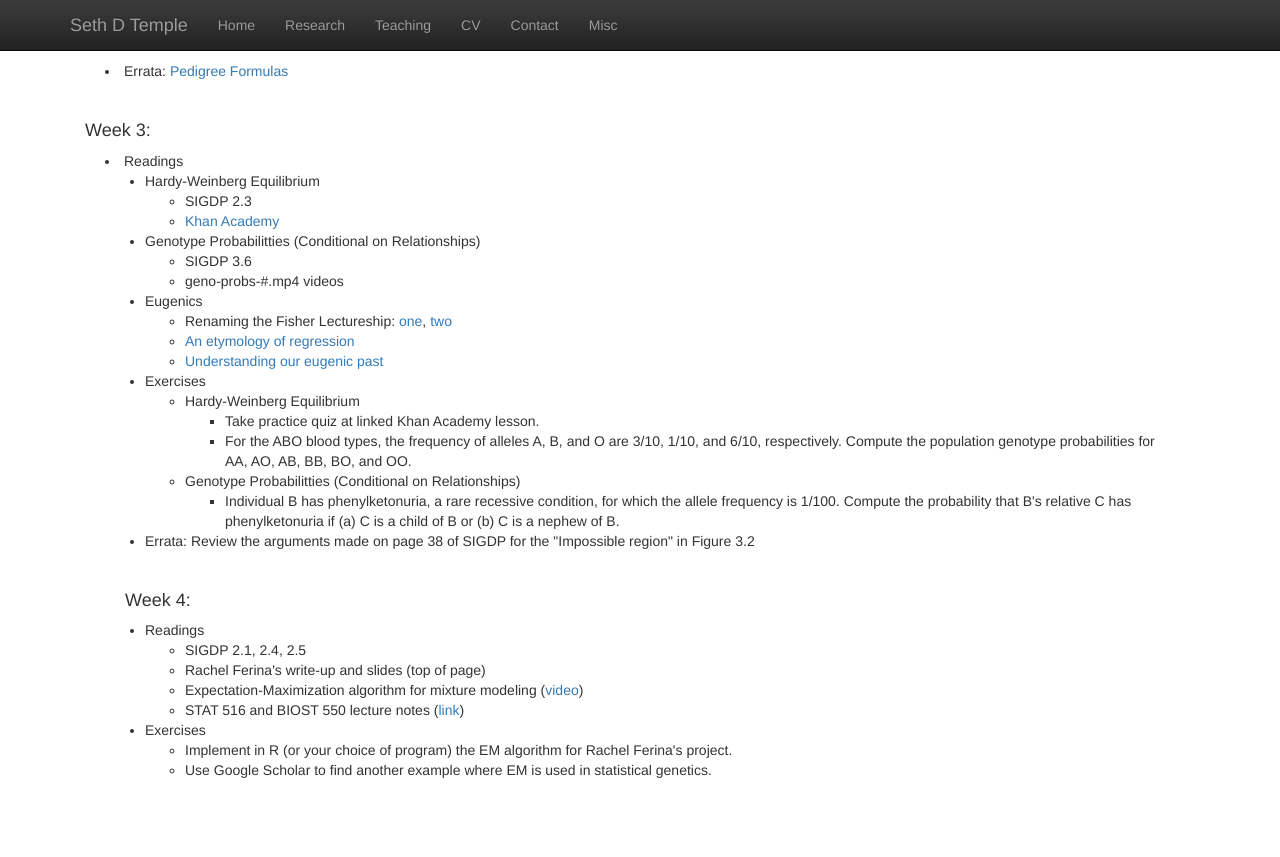
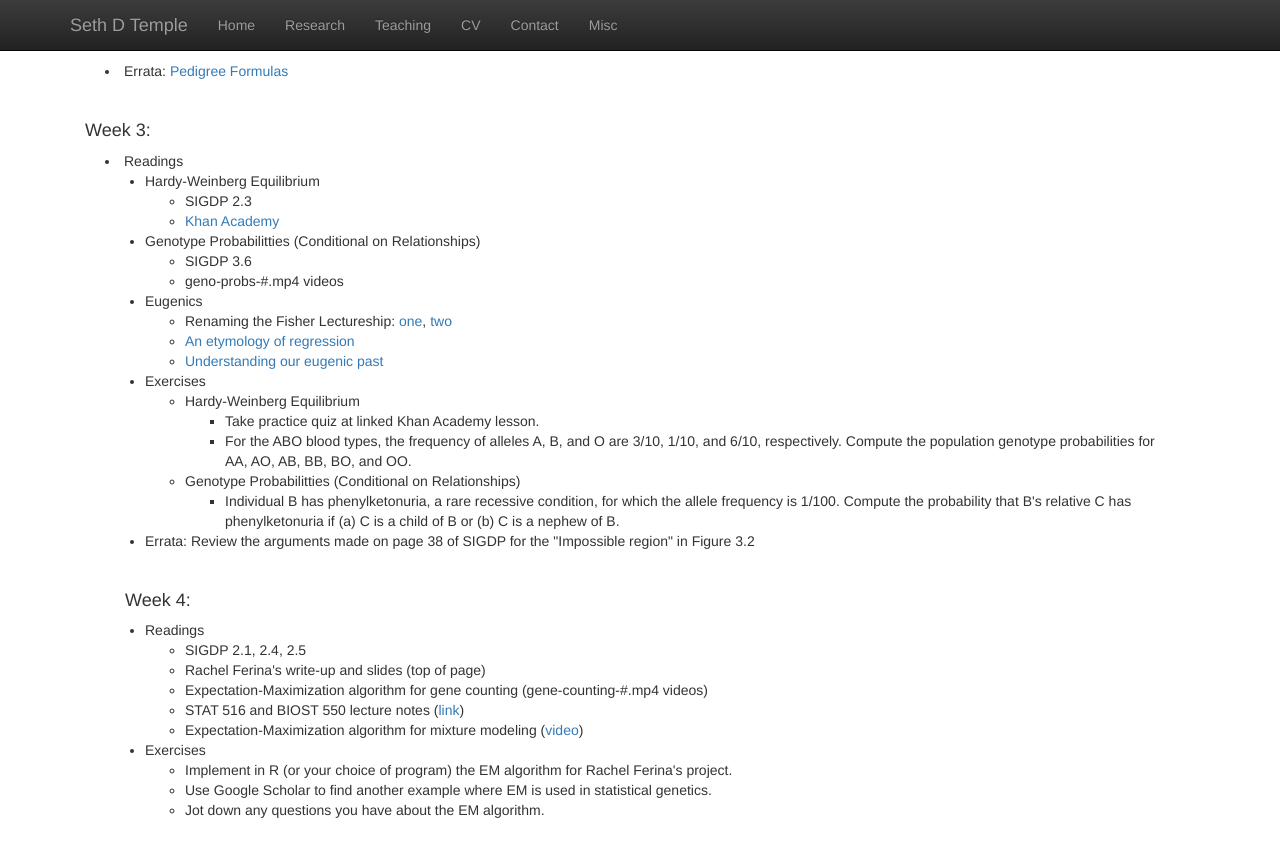
Before and after one commit to sdtemple/sdtemple.github.io, a Jekyll site: the page built from statgen1.html, in a window 1280 px wide and 900 px high, scrolled down 1378 px. Shown: the top 857 px of the window. Built offline with Jekyll 4.4.1, drawn with Linux system fonts in a browser that asks for light colours; nearby versions of some CDN libraries; library files that are not in the unit come from our copies.

Commit message:
Update statgen1.html

```diff
--- a/statgen1.html
+++ b/statgen1.html
@@ -139,13 +139,15 @@ Some assignments will be formally submitted to Canvas for course credit.<br/><br
     <ul>
         <li style="padding:0px;margin:0px 20px 0px;"> SIGDP 2.1, 2.4, 2.5 </li>
         <li style="padding:0px;margin:0px 20px 0px;"> Rachel Ferina's write-up and slides (top of page) </li>
+        <li style="padding:0px;margin:0px 20px 0px;"> Expectation-Maximization algorithm for gene counting (gene-counting-#.mp4 videos) </li>
+        <li style="padding:0px;margin:0px 20px 0px;"> STAT 516 and BIOST 550 lecture notes (<a href="https://sdtemple.github.io/files/em_algorithm_abo.pdf">link</a>) </li>
         <li style="padding:0px;margin:0px 20px 0px;"> Expectation-Maximization algorithm for mixture modeling (<a href="https://www.youtube.com/watch?v=DODphRRL79c">video</a>) </li>
-        <li style="padding:0px;margin:0px 20px 0px;"> STAT 516 and BIOST 550 lecture notes (<a href="https://sdtemple.github.io/files/em_algorithm_abo.pdf">link</a>) </li>
     </ul>
 <li style="padding:0px;margin:0px 20px 0px;"> Exercises </li>
     <ul>
         <li style="padding:0px;margin:0px 20px 0px;"> Implement in R (or your choice of program) the EM algorithm for Rachel Ferina's project. </li>
         <li style="padding:0px;margin:0px 20px 0px;"> Use Google Scholar to find another example where EM is used in statistical genetics. </li>
+        <li style="padding:0px;margin:0px 20px 0px;"> Jot down any questions you have about the EM algorithm. </li>
     </ul>
 </p>
 <br/>
```
